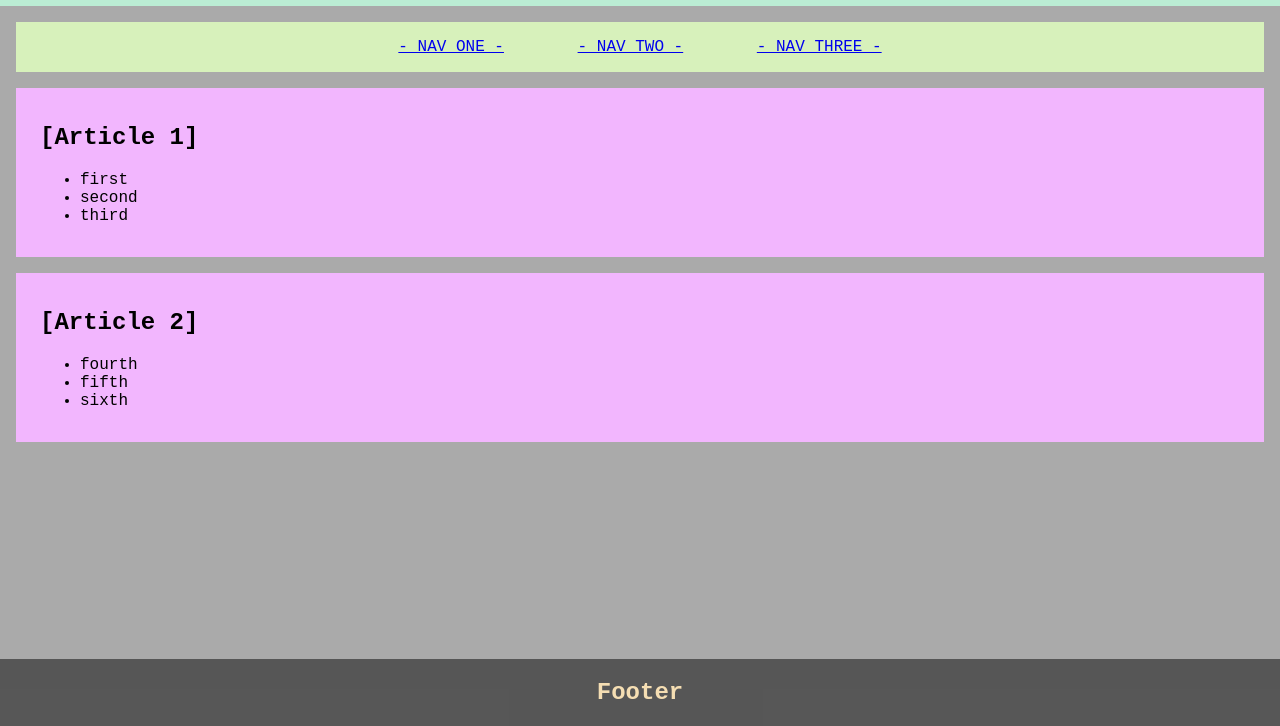
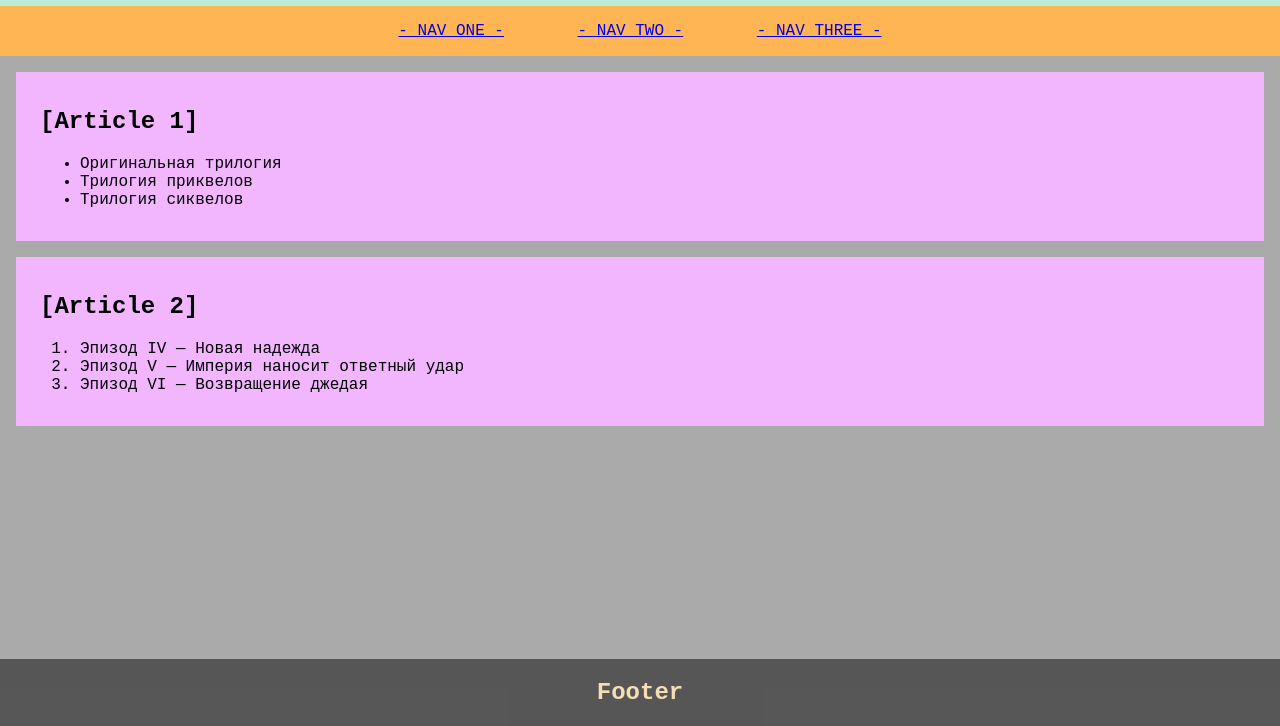
Before and after one commit to js-tasks-ru/htmlcss-20220616_foxtrot, a website: page 02-dz0/01-semantic-mockup/solution.html in a window 1280 px wide. Shown: the part 74-800 px from the top of the page. Drawn offline with Linux system fonts and the light colour scheme.

Commit message:
Наполнение блоков приведено в соответствие с заданием

```diff
--- a/02-dz0/01-semantic-mockup/solution.html
+++ b/02-dz0/01-semantic-mockup/solution.html
@@ -30,11 +30,9 @@
     }
 
     nav {
-        box-sizing: content-box;
+        text-transform: uppercase;
+        background: #ffb554;
         padding: 1rem;
-        margin: 1rem;
-        text-transform: uppercase;
-        background: #d7f1bb;
     }
 
     main {
@@ -57,7 +55,7 @@
     }
 
     .centered {
-        width: 95%;
+        width: 99%;
         margin-left: auto;
         margin-right: auto;
         text-align: center;
@@ -69,31 +67,31 @@
 </style>
 <body>
     <header>
-        <h1 class="centered">:: das ist header ::</h1>
+        <h1 class="centered">Header</h1>
+        <nav>
+            <div class="centered">
+                <span class="nav__link"><a href="#one">- nav one -</a></span>
+                <span class="nav__link"><a href="#two">- nav two -</a></span>
+                <span class="nav__link"><a href="#three">- nav three -</a></span>
+            </div>
+        </nav>
     </header>
     <main>
-        <nav>
-            <div class="centered">
-                <span class="nav__link"><a href="#one">- nav_one -</a></span>
-                <span class="nav__link"><a href="#two">- nav_two -</a></span>
-                <span class="nav__link"><a href="#three">- nav_three -</a></span>
-            </div>
-        </nav>
         <article>
             <h2>[Article 1]</h2>
             <ul>
-                <li>first</li>
-                <li>second</li>
-                <li>third</li>
+                <li>Оригинальная трилогия</li>
+                <li>Трилогия приквелов</li>
+                <li>Трилогия сиквелов</li>
             </ul>
         </article>
         <article>
             <h2>[Article 2]</h2>
-            <ul>
-                <li>fourth</li>
-                <li>fifth</li>
-                <li>sixth</li>
-            </ul>
+            <ol>
+                <li>Эпизод IV — Новая надежда</li>
+                <li>Эпизод V — Империя наносит ответный удар</li>
+                <li>Эпизод VI — Возвращение джедая</li
+            </ol>
         </article>
     </main>
     <footer>
```
